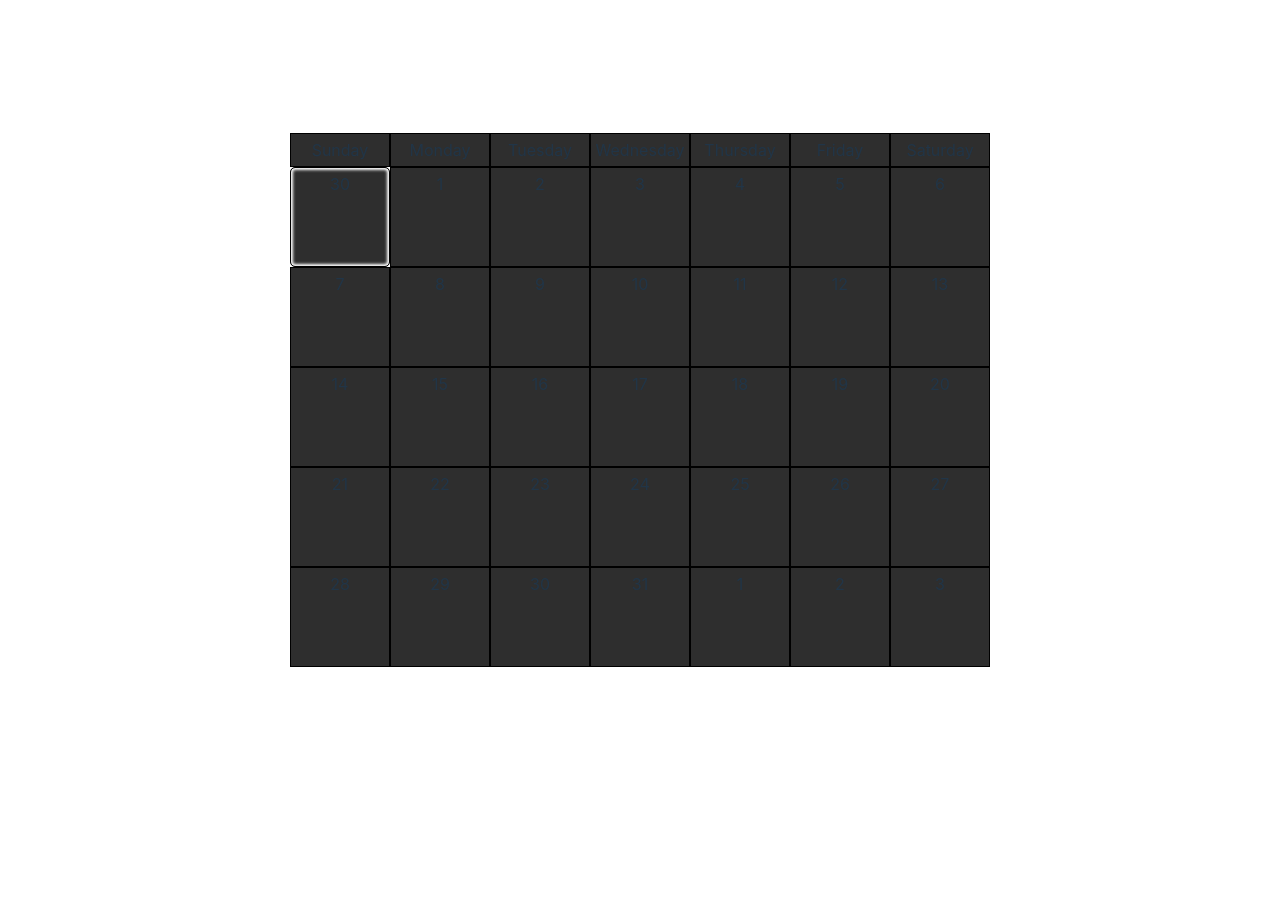
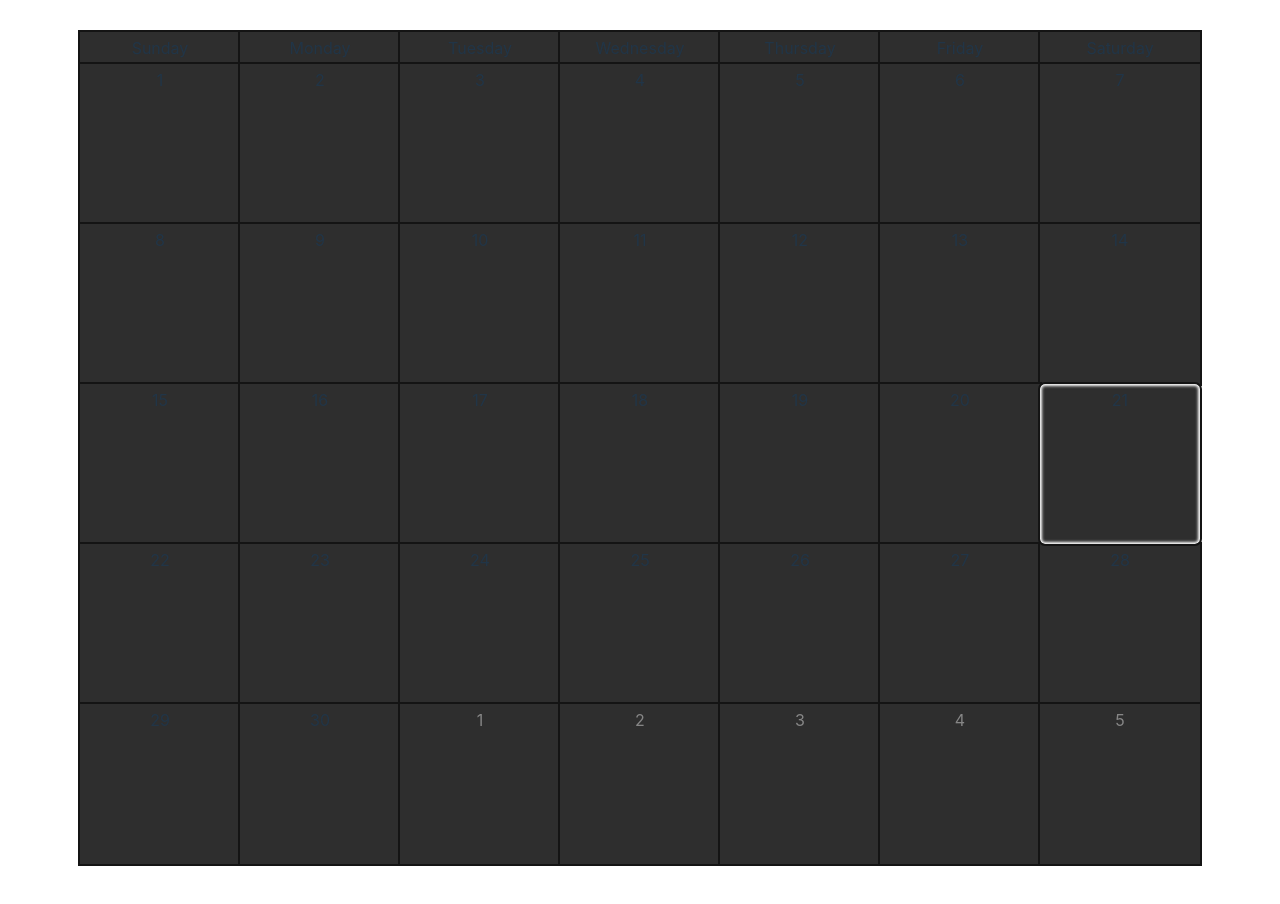
Before and after one commit to pearsonty9/flow-state, a React (Vite) app: page / in a window 1280 px wide. Shown: the top 904 px of the page. Before the commit the page ends 800 px from the top, so only its background shows below. Built offline with nearby package versions, Linux system fonts and the light colour scheme.

Commit message:
fix: Tested different implementation of storing the dates in the calendar

```diff
--- a/src/App.css
+++ b/src/App.css
@@ -3,8 +3,8 @@
 }
 
 :root {
-    --date-width: 100px;
-    --date-height: 100px;
+    --date-width: 10rem;
+    --date-height: var(--date-width);
 }
 
 #root {
@@ -16,16 +16,20 @@
 .month {
     display: grid;
     grid-template-columns: repeat(7, var(--date-width));
-    grid-template-rows: 1fr repeat(5, var(--date-width));
+    grid-template-rows: 1fr repeat(6, var(--date-width));
 }
 
 .day {
     display: flex;
     flex-direction: column;
+    outline: 2px rgb(20, 20, 20) solid;
     background-color: #2e2e2e;
-    border: 1px black solid;
     padding: 0.25rem;
     position: relative;
+}
+
+.day.faded {
+    color: rgba(185, 185, 185, 0.63);
 }
 
 .day:hover .add,
@@ -62,8 +66,6 @@
     padding: 6px;
     border-radius: 100%;
     text-align: center;
-    /* line-height: 25px; */
-    /* font-size: 15px; */
     position: absolute;
     bottom: 0.3rem;
     right: 0.25rem;
--- a/src/App.tsx
+++ b/src/App.tsx
@@ -8,94 +8,131 @@ import { CustomDate } from './CustomDate.ts'
 import './App.css'
 
 function App() {
+    const MAX_WEEKS = 6
+    const DAYS_PER_WEEK = 7
+
+    const enum Day {
+        Sunday = 0,
+        Monday = 1,
+        Tuesday = 2,
+        Wednesday = 3,
+        Thursday = 4,
+        Friday = 5,
+        Saturday = 6,
+    }
+
+    const today = new Date()
     const [weeks, setWeeks] = useState<CustomDate[][]>([])
-    const [focusedDate, setFocusedDate] = useState({ i: 0, j: 0 })
+    const [focusedDate, setFocusedDate] = useState({ i: 1, j: today.getDate() })
     const [showCreateEvent, setShowCreateEvent] = useState(false)
 
     useEffect(() => {
-        setupCalendar()
+        setupCalendarSimple()
     }, [])
 
-    const setupCalendar = () => {
-        const currentDate = new Date()
-        let month = currentDate.getMonth() - 1
-        const emptyWeeks: CustomDate[][] = []
-        const prevMonthEnd = new Date(
-            currentDate.getFullYear(),
-            currentDate.getMonth(),
-            0,
-            0,
-            0,
-            0
-        )
-        const nextMonthStart = new Date(
-            currentDate.getFullYear(),
-            currentDate.getMonth() + 1,
-            0,
-            0,
-            0,
-            0
-        )
-        let date = 0
-        for (let i = 0; i < 5; i++) {
+    function setupCalendar() {
+        const calendarWeeks: CustomDate[][] = []
+        const lastMonthEnd = new Date(today.getFullYear(), today.getMonth(), 0)
+        const nextMonthStart = new Date(today.getFullYear(), today.getMonth() + 1, 1)
+        const currentMonthEndDate = new Date(today.getFullYear(), today.getMonth() + 1, 0).getDate()
+        let month = today.getMonth() !== 0 ? today.getMonth() - 1 : 11
+        let date = 1
+
+        for (let i = 0; i < MAX_WEEKS; i++) {
             const week: CustomDate[] = []
-            let calendarOffset = 0
-            if (month === prevMonthEnd.getMonth()) {
-                for (let j = 0; j <= prevMonthEnd.getDay(); j++) {
-                    date = prevMonthEnd.getDate() - j
-                    week.push(
-                        new CustomDate(
-                            prevMonthEnd.getFullYear(),
-                            prevMonthEnd.getMonth(),
-                            date,
-                            0,
-                            0,
-                            0
-                        )
-                    )
+            if (month === lastMonthEnd.getMonth()) {
+                if (lastMonthEnd.getDay() !== Day.Saturday) {
+                    date = lastMonthEnd.getDate() - lastMonthEnd.getDay()
+                    while (date <= lastMonthEnd.getDate()) {
+                        week.push(new CustomDate(lastMonthEnd.getFullYear(), lastMonthEnd.getMonth(), date))
+                        date++
+                    }
                 }
-                month++
-                calendarOffset = prevMonthEnd.getDay() + 1
+                month = today.getMonth()
+                date = 1
             }
-            if (month === currentDate.getMonth()) {
-                for (let k = calendarOffset; week.length < 7; k++) {
-                    date = i * 7 + k
-                    week.push(
-                        new CustomDate(
-                            currentDate.getFullYear(),
-                            currentDate.getMonth(),
-                            date,
-                            0,
-                            0,
-                            0
-                        )
-                    )
+            if (month === today.getMonth()) {
+                while (week.length < DAYS_PER_WEEK) {
+                    if (date > currentMonthEndDate) {
+                        month = nextMonthStart.getMonth()
+                        break
+                    }
+                    week.push(new CustomDate(today.getFullYear(), today.getMonth(), date))
+                    date++
                 }
             }
-            console.log(week.map((day) => day.getDate()))
-            emptyWeeks.push(week)
+            if (month === nextMonthStart.getMonth() && week.length !== 0) {
+                for (let k = 1; week.length < DAYS_PER_WEEK; k++) {
+                    week.push(new CustomDate(nextMonthStart.getFullYear(), nextMonthStart.getMonth(), k))
+                }
+            }
+            calendarWeeks.push(week)
         }
-        setWeeks(emptyWeeks)
+        setWeeks(calendarWeeks)
     }
 
-    const handleCreateEvent = (
-        event:
-            | React.MouseEvent<SVGSVGElement>
-            | React.KeyboardEvent<HTMLDivElement>,
+    function setupCalendarSimple() {
+        const lastMonthEnd = new Date(today.getFullYear(), today.getMonth(), 0)
+        const nextMonthStart = new Date(today.getFullYear(), today.getMonth() + 1, 1)
+        const currentMonthEndDate = new Date(today.getFullYear(), today.getMonth() + 1, 0).getDate()
+        let date
+
+        const lastMonth: CustomDate[] = getCalendarDatesFromMonth(
+            lastMonthEnd.getDate() - lastMonthEnd.getDay(),
+            lastMonthEnd.getDate(),
+            lastMonthEnd.getFullYear(),
+            lastMonthEnd.getMonth()
+        )
+        const currentMonth: CustomDate[] = getCalendarDatesFromMonth(
+            1,
+            currentMonthEndDate,
+            today.getFullYear(),
+            today.getMonth()
+        )
+        const nextMonth: CustomDate[] = getCalendarDatesFromMonth(
+            1,
+            8 - (currentMonth.length % 7),
+            nextMonthStart.getFullYear(),
+            nextMonthStart.getMonth()
+        )
+
+        setWeeks([lastMonth, currentMonth, nextMonth])
+    }
+
+    function getCalendarDatesFromMonth(startDate: number, endDate: number, year: number, month: number) {
+        const dates: CustomDate[] = []
+        let date = startDate
+        while (date < endDate) {
+            dates.push(new CustomDate(year, month, date))
+            date++
+        }
+        return dates
+    }
+
+    function handleCreateEvent(
+        event: React.MouseEvent<SVGSVGElement> | React.KeyboardEvent<HTMLDivElement>,
         i: number,
         j: number
-    ) => {
+    ) {
         event?.stopPropagation()
         if (i === focusedDate.i && j === focusedDate.j) {
             setShowCreateEvent(true)
         } else if (showCreateEvent) setShowCreateEvent(false)
     }
 
-    const createEvent = (i: number, j:number, event: Event) => {
+    function createEvent(i: number, j: number, event: Event) {
         const updatedWeeks = [...weeks]
         updatedWeeks[i][j].events.push(event)
         setWeeks(updatedWeeks)
         setShowCreateEvent(false)
+    }
+
+    function calcDateIndex(month: number, date: number) {
+        let index = 0
+        if (month === 0) index = date % weeks[month].length
+        if (month === 1) index = date + weeks[0].length
+        if (month === 2) index = date + weeks[0].length + weeks[1].length
+        return index
     }
 
     // console.log(showCreateEvent)
@@ -114,42 +151,35 @@ function App() {
                     return days.map((date, j) => (
                         <div
                             key={date.getTime()}
-                            tabIndex={i * 7 + j + 1}
+                            tabIndex={calcDateIndex(i, j)}
                             className={
                                 'day ' +
-                                (date.getTime() ==
-                                weeks[focusedDate.i][focusedDate.j].getTime()
-                                    ? 'selected'
-                                    : '')
+                                (date.getTime() == weeks[focusedDate.i][focusedDate.j].getTime() ? 'selected ' : '') +
+                                (date.getMonth() !== today.getMonth() ? 'faded' : '')
                             }
-                            onFocus={() => setFocusedDate({ i, j })}
+                            onFocus={() => {
+                                setFocusedDate({ i, j })
+                                console.log(date)
+                            }}
                             onClick={() => setShowCreateEvent(false)}
                             onDoubleClick={() => {
-                                if (
-                                    date.getTime() ==
-                                    weeks[focusedDate.i][
-                                        focusedDate.j
-                                    ].getTime()
-                                )
+                                if (date.getTime() == weeks[focusedDate.i][focusedDate.j].getTime())
                                     setShowCreateEvent(true)
                             }}
                             onKeyUp={(event) => {
-                                if (event.key === 'Enter')
-                                    handleCreateEvent(event, i, j)
+                                if (event.key === 'Enter') handleCreateEvent(event, i, j)
                             }}
                         >
                             {date.getDate()}
                             <ul>
-                                {date.events.map((event) => (
-                                    <p className="event">{event.summary}</p>
+                                {date.events.map((event, index) => (
+                                    <p key={event.summary + index} className="event">{event.summary}</p>
                                 ))}
                             </ul>
                             <FontAwesomeIcon
                                 className="add"
                                 icon={faPlus}
-                                onClick={(
-                                    event: React.MouseEvent<SVGSVGElement>
-                                ) => handleCreateEvent(event, i, j)}
+                                onClick={(event: React.MouseEvent<SVGSVGElement>) => handleCreateEvent(event, i, j)}
                             />
                         </div>
                     ))
--- a/src/CreateEvent.css
+++ b/src/CreateEvent.css
@@ -1,5 +1,5 @@
 .modal {
-    --modal-width: 50%;
+    --modal-width: 400px;
     --modal-height: 200px;
     --calendar-rows: 5;
     --modal-range: calc((var(--calendar-rows) * var(--date-height)) - var(--modal-height));
@@ -13,7 +13,7 @@
     border-radius: 0.25rem;
     z-index: 2;
     display: grid;
-    grid-template-columns: 1fr 2fr;
+    grid-template-columns: 1fr 3fr;
     grid-column-gap: 5px;
     grid-row-gap: 5px;
     padding: 0.75rem;
--- a/src/CustomDate.ts
+++ b/src/CustomDate.ts
@@ -6,11 +6,8 @@ export class CustomDate extends Date {
         year: number,
         month: number,
         day: number,
-        hours: number,
-        minutes: number,
-        seconds: number
     ) {
-        if (year) super(year, month, day, hours, minutes, seconds)
+        if (year) super(year, month, day)
         else super()
     }
 }
```
